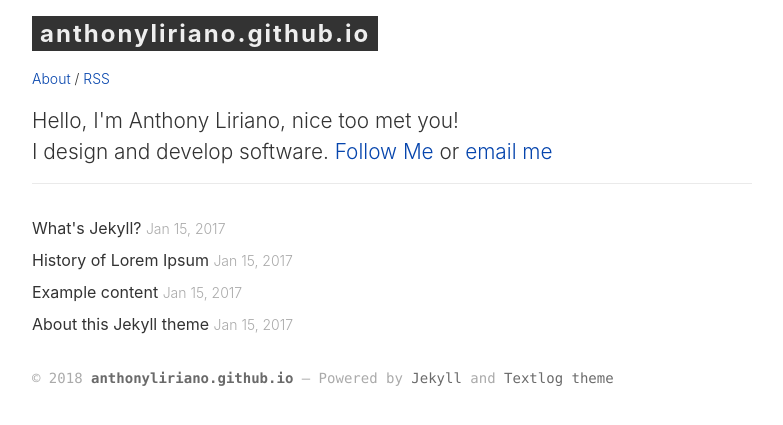
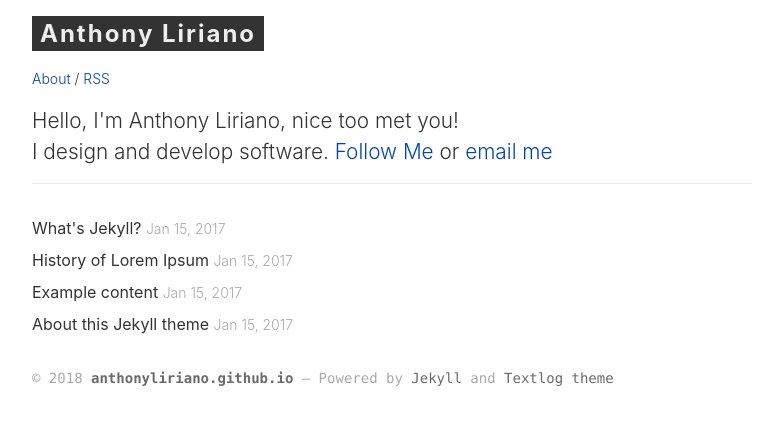
Before and after one commit to anthonyliriano/anthonyliriano.github.io, a Jekyll site: the page built from index.html, in a window 1280 px wide. Shown: the top 425 px of the page, without its empty margins (8-791 px from the left). Built offline with Jekyll 4.4.1, drawn with Linux system fonts in a browser that asks for light colours.

Commit message:
Updating Stage Title
Changing URL to name

```diff
--- a/index.html
+++ b/index.html
@@ -3,7 +3,9 @@ layout: default
 ---
 <div class="home">
 	<section class="site-header">
-		<h1 class="smallcap"><a class="site-title" href="{{ '/' | prepend: site.baseurl | prepend: site.url }}">{{ site.title }}</a></h1>
+		<h1 class="smallcap"><a class="site-title" href="{{ '/' | prepend: site.baseurl | prepend: site.url }}">
+			Anthony Liriano
+		</a></h1>
 		{% include nav.html %}
 		{% include intro.html %}
 	</section>
```
